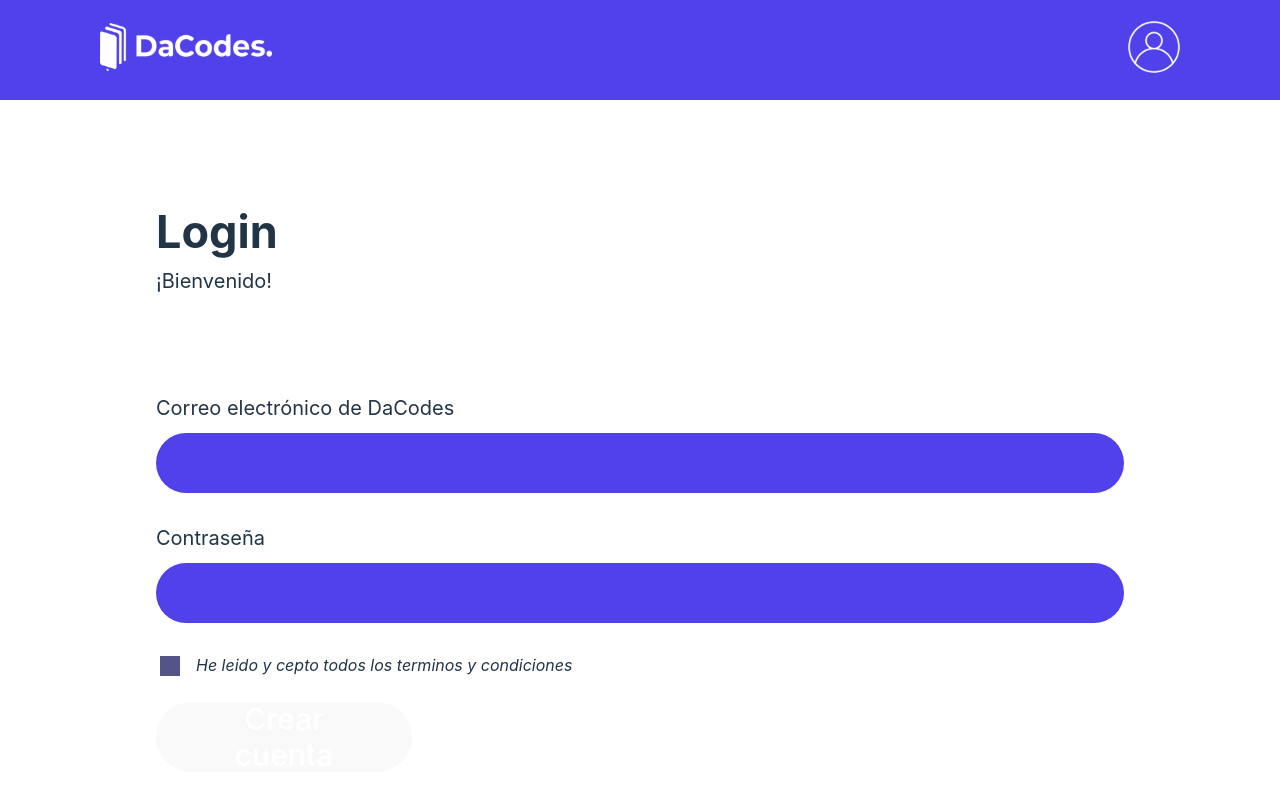
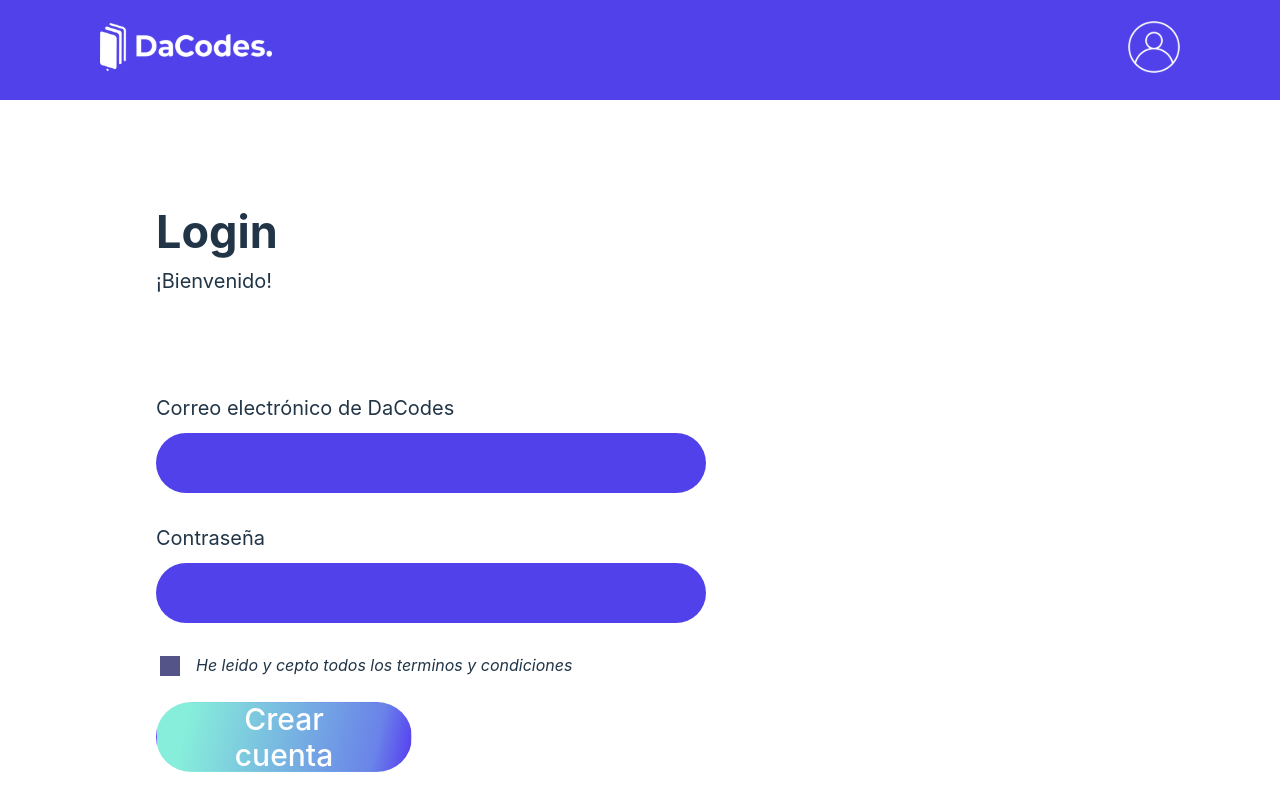
Before and after one commit to Johnnie-LC/daCodes-movies, a React (Vite) app: page /login in a window 1280 px wide. Built offline with nearby package versions, Linux system fonts and the light colour scheme.

Commit message:
update styles

```diff
--- a/src/routes/login/style.ts
+++ b/src/routes/login/style.ts
@@ -31,8 +31,7 @@ export const InputCheck = styled.div`
     height: 20px;
     top: 0;
     left: 0;
-    background-color:#545488
-;
+    background-color:#545488;
   }
   input[type=checkbox]:checked:before {
     content: "";
@@ -61,10 +60,20 @@ export const InputCheck = styled.div`
 
   label {
     font-style: italic;
+
+    @media (max-width: 838px) {
+        min-width: 292px;
+        width: 100%;
+    }
+  }
+
+  @media (max-width: 838px) {
+        min-width: 292px;
+        width: 100%;
   }
 `
 export const Input = styled.input`
-  width: 100%;
+  width: 550px;
   outline: none;
   background-color: rgba(81, 65, 234, 1);
   border: none;
@@ -72,15 +81,30 @@ export const Input = styled.input`
   border-radius: 50px;
   font-size: 20px;
   padding-left: 20px;
+
+  @media (max-width: 838px) {
+        min-width: 292px;
+        width: 100%;
+  }
 `
 
 export const Label = styled.label`
   margin-bottom: 10px;
   text-align: left;
   font-size: 20px;
+
+  @media (max-width: 838px) {
+        min-width: 292px;
+        width: 100%;
+  }
 `
-
+const background = `
+linear-gradient(102.31deg,
+                rgba(58, 227, 195, 0.61) 12.56%,
+                rgba(78, 108, 228, 0.84358) 85.09%,
+                #563FF0 99.05%)`
 export const Button = styled.button`
+  background: ${background};
   display: flex;
   width: 256px;
   border-radius: 100px;
```
